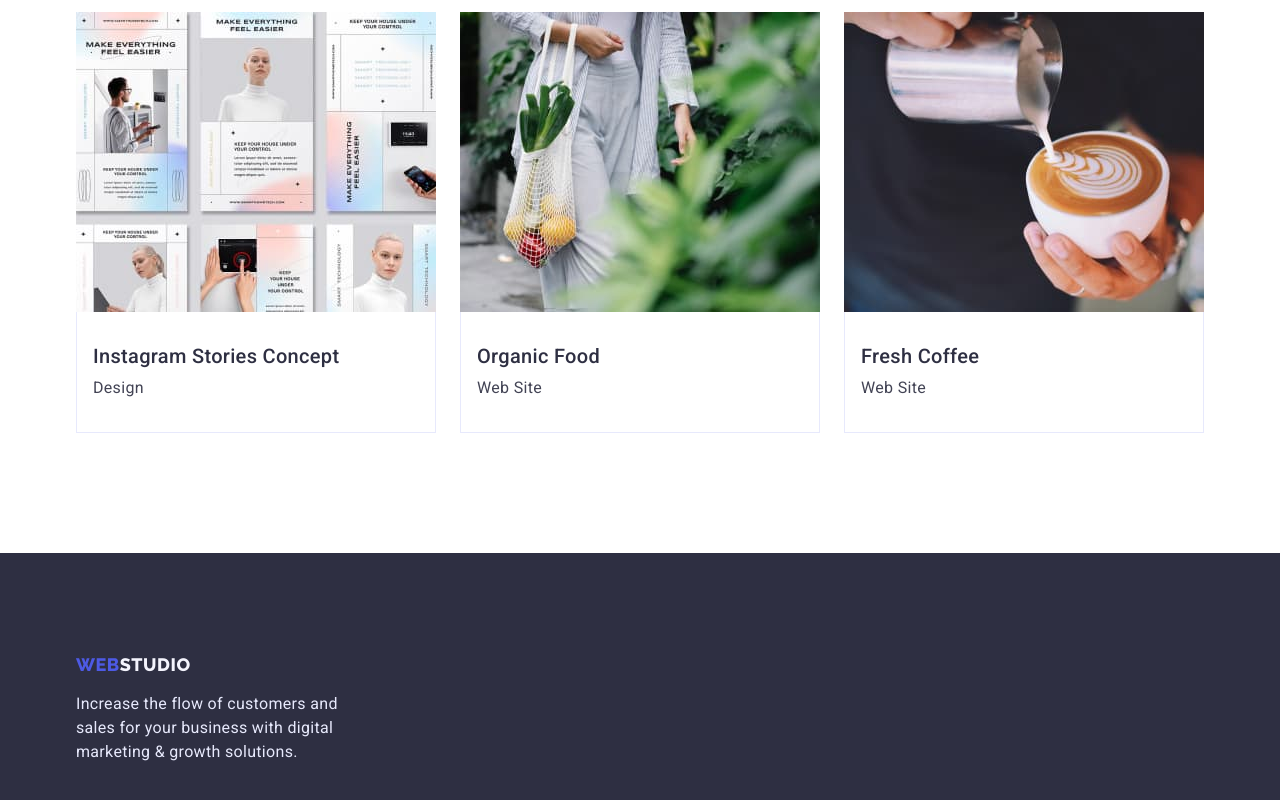
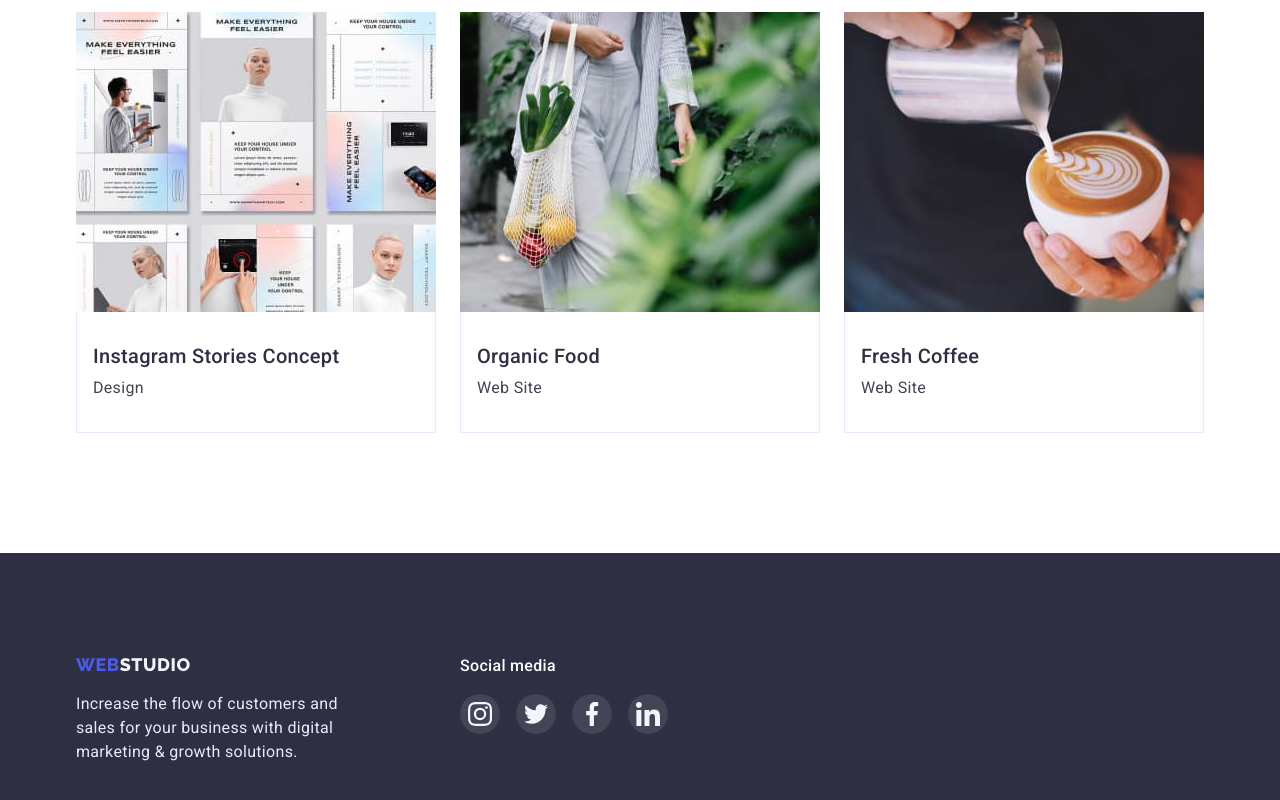
Before and after one commit to MenkivOleg/goit-markup-hw-04, a plain HTML site: page portfolio.html in a window 1280 px wide. Shown: the part 1215-2015 px from the top of the page. Drawn offline with nearby package versions, Linux system fonts and the light colour scheme.

Commit message:
footer add on portfolio

```diff
--- a/portfolio.html
+++ b/portfolio.html
@@ -203,9 +203,10 @@
         </div>
       </section>
     </main>
-    <!-- Footer -->
+    <!-- Footer-->
     <footer class="footer">
-      <div class="container">
+      <div class="container footer-box">
+        <div class="footer-desc">
           <a href="./index.html" class="logo"
             >Web<span class="logo-footer">Studio</span></a
           >
@@ -214,6 +215,49 @@
             digital marketing & growth solutions.
           </p>
         </div>
+        <!-- social -->
+        <div class="social-links">
+          <h4 class="social-list-title">Social media</h4>
+          <ul class="social-list list">
+            <li class="social-list-item">
+              <a class="social-list-link" href="#" aria-label="instagram">
+                <svg class="social-list-icon" width="24" height="24">
+                  <use
+                    href="./images/svg-icons/icons.svg#icon-footer-instagram"
+                  ></use>
+                </svg>
+              </a>
+            </li>
+            <li class="social-list-item">
+              <a class="social-list-link" href="#" aria-label="twitter">
+                <svg class="social-list-icon" width="24" height="24">
+                  <use
+                    href="./images/svg-icons/icons.svg#icon-footer-twitter"
+                  ></use>
+                </svg>
+              </a>
+            </li>
+            <li class="social-list-item">
+              <a class="social-list-link" href="#" aria-label="facebook">
+                <svg class="social-list-icon" width="24" height="24">
+                  <use
+                    href="./images/svg-icons/icons.svg#icon-footer-facebook"
+                  ></use>
+                </svg>
+              </a>
+            </li>
+            <li class="social-list-item">
+              <a class="social-list-link" href="#" aria-label="linkedin">
+                <svg class="social-list-icon" width="24" height="24">
+                  <use
+                    href="./images/svg-icons/icons.svg#icon-footer-linkedin"
+                  ></use>
+                </svg>
+              </a>
+            </li>
+          </ul>
+        </div>
+      </div>
     </footer>
   </body>
 </html>
```
Lines whose indentation alone changed are shown as unchanged.
